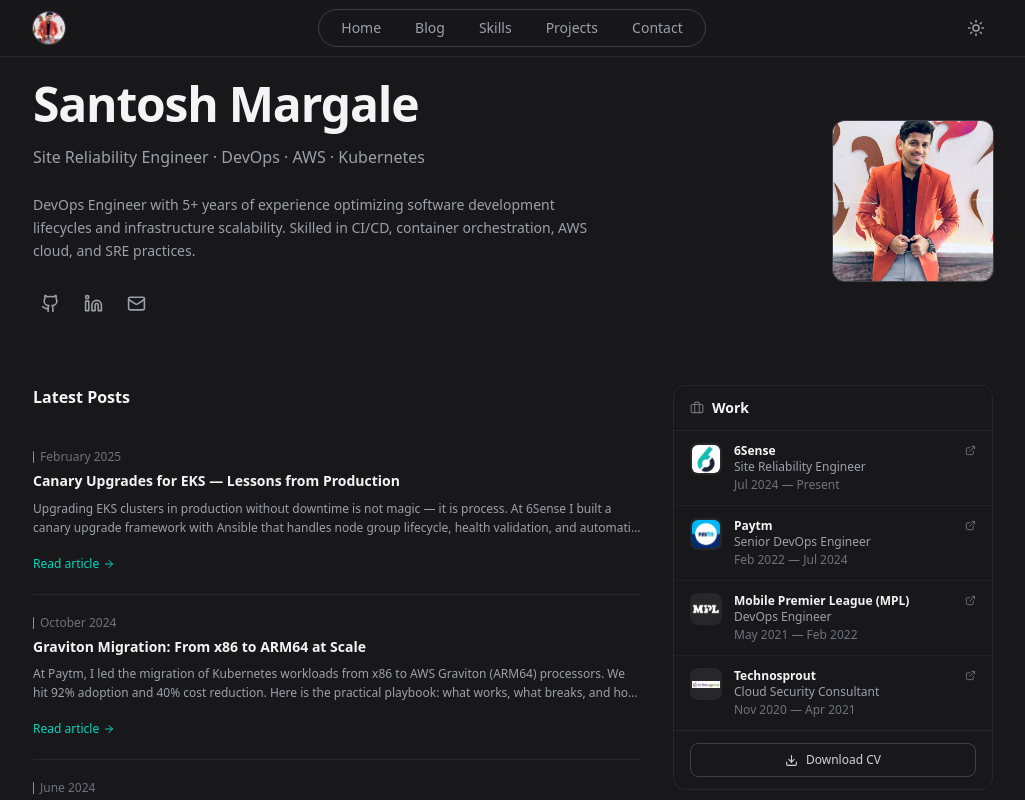
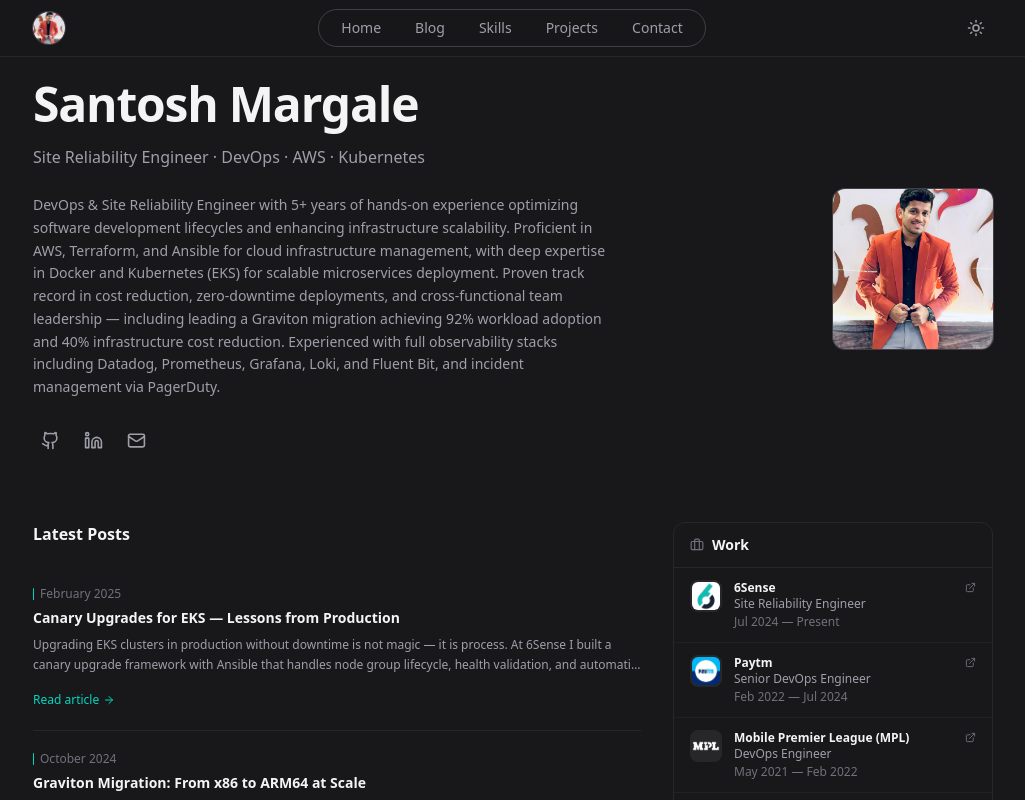
Before and after one commit to santosh311993/AI-learning-1, a React (Vite) app in the folder santosh-portfolio/: page / in a window 1280 px wide. Shown: the top 800 px of the page, without its empty margins (127-1152 px from the left). Built offline with nearby package versions, Linux system fonts and the light colour scheme.

Commit message:
Expand Home hero description with full DevOps/SRE profile

```diff
--- a/santosh-portfolio/src/components/sections/Home.jsx
+++ b/santosh-portfolio/src/components/sections/Home.jsx
@@ -92,9 +92,15 @@
               Site Reliability Engineer · DevOps · AWS · Kubernetes
             </p>
             <p className="text-sm text-zinc-500 dark:text-zinc-400 leading-relaxed max-w-xl mb-6">
-              DevOps Engineer with 5+ years of experience optimizing software development lifecycles
-              and infrastructure scalability. Skilled in CI/CD, container orchestration, AWS cloud,
-              and SRE practices.
+              DevOps & Site Reliability Engineer with 5+ years of hands-on experience optimizing
+              software development lifecycles and enhancing infrastructure scalability. Proficient in
+              AWS, Terraform, and Ansible for cloud infrastructure management, with deep expertise in
+              Docker and Kubernetes (EKS) for scalable microservices deployment. Proven track record
+              in cost reduction, zero-downtime deployments, and cross-functional team leadership —
+              including leading a Graviton migration achieving 92% workload adoption and 40%
+              infrastructure cost reduction. Experienced with full observability stacks including
+              Datadog, Prometheus, Grafana, Loki, and Fluent Bit, and incident management via
+              PagerDuty.
             </p>
             {/* Social links */}
             <div className="flex items-center gap-2">
```
